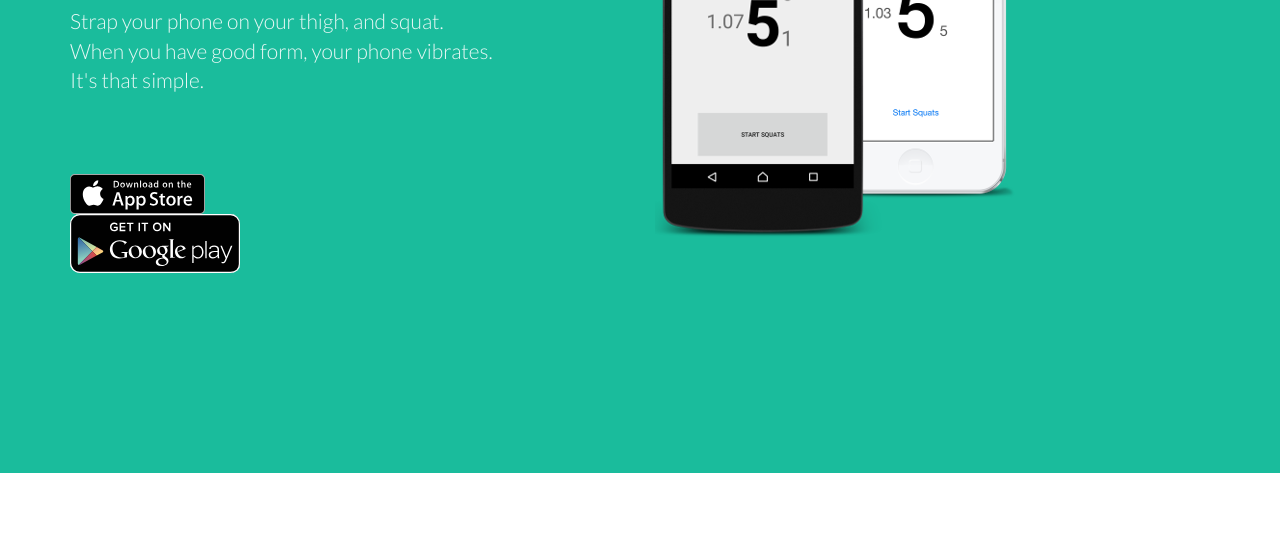
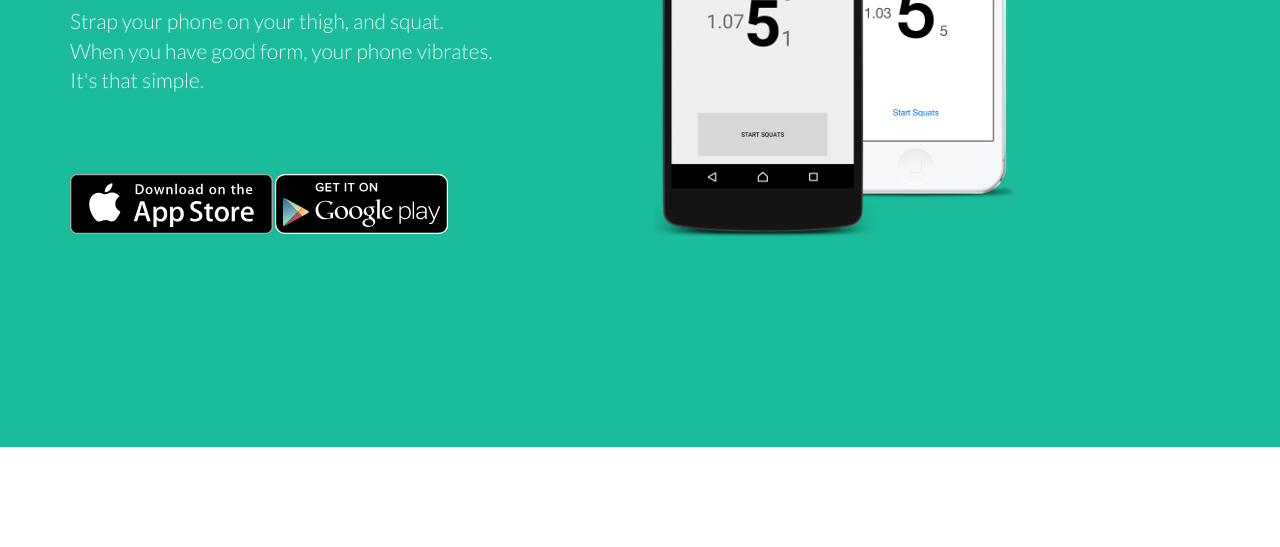
Before and after one commit to Pressyo/squat.coach, a plain HTML site: page index_1.html in a window 1280 px wide. Shown: the part 253-800 px from the top of the page. Drawn offline with Linux system fonts and the light colour scheme.

Commit message:
Fixed an issue with the store badges not being shown properly when responsifying things

```diff
--- a/index_1.html
+++ b/index_1.html
@@ -45,8 +45,8 @@
                                 <h1>SquatCoach teaches you how to squat with good form</h1>
                                 <p class="lead">Strap your phone on your thigh, and squat.<br> When you have good form, your phone vibrates.<br> It's that simple. </p>
                                 <div class="buttons">
-                                    <a><img class="img-responsive" src="img/appstore.svg" height="60"></a>
-                                    <a><img class="img-responsive" src="img/playstore.svg" height="60"></a>
+                                    <a><img src="img/appstore.svg" height="60"></a>
+                                    <a><img src="img/playstore.svg" height="60"></a>
                                 </div>
                             </div>
                         </div>
```
